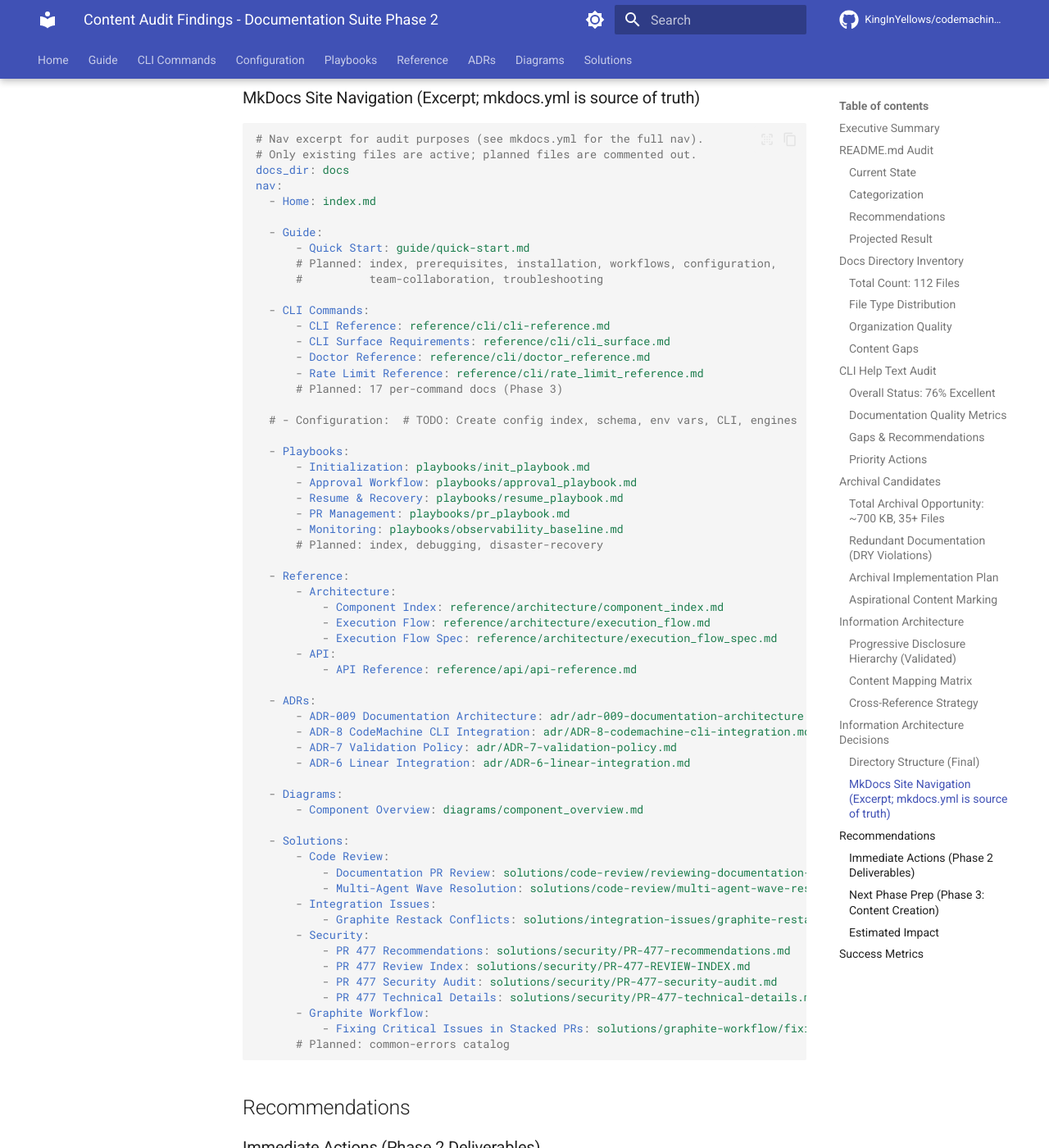
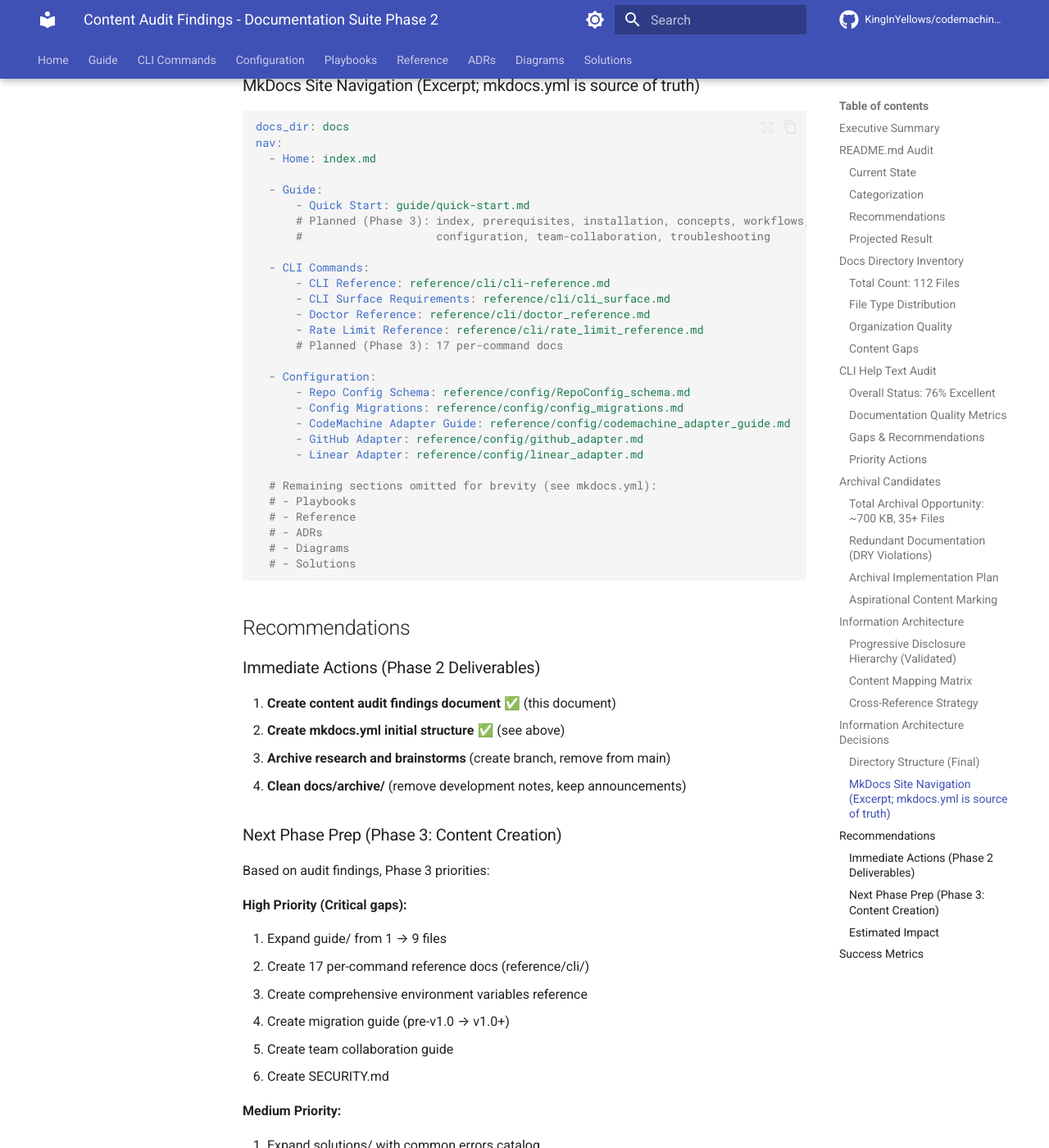
Before and after one commit to KingInYellows/codemachine-pipeline, an MkDocs documentation site: the page built from docs/plans/content-audit-findings.md, in a window 1280 px wide and 1400 px high, scrolled down 12422 px. Shown: the whole window at 82% size. Built offline with MkDocs 1.6.1 and Material for MkDocs 9.7.7, drawn with Linux system fonts in a browser that asks for light colours; comment, search, counter and statistics services are not loaded; some of the changed text lies outside the part shown.

Commit message:
docs: correct audit findings inconsistencies

````diff
--- a/docs/plans/content-audit-findings.md
+++ b/docs/plans/content-audit-findings.md
@@ -123,7 +123,6 @@ Snapshot note: counts reflect repository state as of 2026-02-16 and include file
 - ⚠️ Archive directory has 6 files (candidates for removal)
 - ⚠️ Duplicate: execution_flow.md in diagrams/ AND reference/architecture/
 - ⚠️ Naming inconsistency: ADR-6 vs adr-009 (mixed casing)
-- ⚠️ Corrupted artifact: `docs/{guide,reference` directory (malformed, needs cleanup)
 - ⚠️ Limited guide/ section (only 1 file - needs expansion to ~10 files)
 
 ### Content Gaps
@@ -429,11 +428,12 @@ Based on audit findings, confirm the 7-directory structure:
 
 ```
 docs/
-├── guide/           # Tier 1: Learn (expand from 1 → 8 files)
+├── guide/           # Tier 1: Learn (expand from 1 → 9 files)
 │   ├── index.md
 │   ├── prerequisites.md
 │   ├── installation.md
 │   ├── quick-start.md
+│   ├── concepts.md
 │   ├── workflows.md
 │   ├── configuration.md
 │   ├── team-collaboration.md
@@ -456,65 +456,35 @@ docs/
 ### MkDocs Site Navigation (Excerpt; mkdocs.yml is source of truth)
 
 ```yaml
-# Nav excerpt for audit purposes (see mkdocs.yml for the full nav).
-# Only existing files are active; planned files are commented out.
 docs_dir: docs
 nav:
   - Home: index.md
 
   - Guide:
       - Quick Start: guide/quick-start.md
-      # Planned: index, prerequisites, installation, workflows, configuration,
-      #          team-collaboration, troubleshooting
+      # Planned (Phase 3): index, prerequisites, installation, concepts, workflows,
+      #                    configuration, team-collaboration, troubleshooting
 
   - CLI Commands:
       - CLI Reference: reference/cli/cli-reference.md
       - CLI Surface Requirements: reference/cli/cli_surface.md
       - Doctor Reference: reference/cli/doctor_reference.md
       - Rate Limit Reference: reference/cli/rate_limit_reference.md
-      # Planned: 17 per-command docs (Phase 3)
+      # Planned (Phase 3): 17 per-command docs
 
-  # - Configuration:  # TODO: Create config index, schema, env vars, CLI, engines
+  - Configuration:
+      - Repo Config Schema: reference/config/RepoConfig_schema.md
+      - Config Migrations: reference/config/config_migrations.md
+      - CodeMachine Adapter Guide: reference/config/codemachine_adapter_guide.md
+      - GitHub Adapter: reference/config/github_adapter.md
+      - Linear Adapter: reference/config/linear_adapter.md
 
-  - Playbooks:
-      - Initialization: playbooks/init_playbook.md
-      - Approval Workflow: playbooks/approval_playbook.md
-      - Resume & Recovery: playbooks/resume_playbook.md
-      - PR Management: playbooks/pr_playbook.md
-      - Monitoring: playbooks/observability_baseline.md
-      # Planned: index, debugging, disaster-recovery
-
-  - Reference:
-      - Architecture:
-          - Component Index: reference/architecture/component_index.md
-          - Execution Flow: reference/architecture/execution_flow.md
-          - Execution Flow Spec: reference/architecture/execution_flow_spec.md
-      - API:
-          - API Reference: reference/api/api-reference.md
-
-  - ADRs:
-      - ADR-009 Documentation Architecture: adr/adr-009-documentation-architecture.md
-      - ADR-8 CodeMachine CLI Integration: adr/ADR-8-codemachine-cli-integration.md
-      - ADR-7 Validation Policy: adr/ADR-7-validation-policy.md
-      - ADR-6 Linear Integration: adr/ADR-6-linear-integration.md
-
-  - Diagrams:
-      - Component Overview: diagrams/component_overview.md
-
-  - Solutions:
-      - Code Review:
-          - Documentation PR Review: solutions/code-review/reviewing-documentation-prs.md
-          - Multi-Agent Wave Resolution: solutions/code-review/multi-agent-wave-resolution-pr-findings.md
-      - Integration Issues:
-          - Graphite Restack Conflicts: solutions/integration-issues/graphite-restack-conflicts-after-main-advanced.md
-      - Security:
-          - PR 477 Recommendations: solutions/security/PR-477-recommendations.md
-          - PR 477 Review Index: solutions/security/PR-477-REVIEW-INDEX.md
-          - PR 477 Security Audit: solutions/security/PR-477-security-audit.md
-          - PR 477 Technical Details: solutions/security/PR-477-technical-details.md
-      - Graphite Workflow:
-          - Fixing Critical Issues in Stacked PRs: solutions/graphite-workflow/fixing-critical-issues-in-stacked-prs.md
-      # Planned: common-errors catalog
+  # Remaining sections omitted for brevity (see mkdocs.yml):
+  # - Playbooks
+  # - Reference
+  # - ADRs
+  # - Diagrams
+  # - Solutions
 ```
 
 ## Recommendations
````
Also changed, not shown: other parts of docs/plans/content-audit-findings.md (+1 -1 lines).
